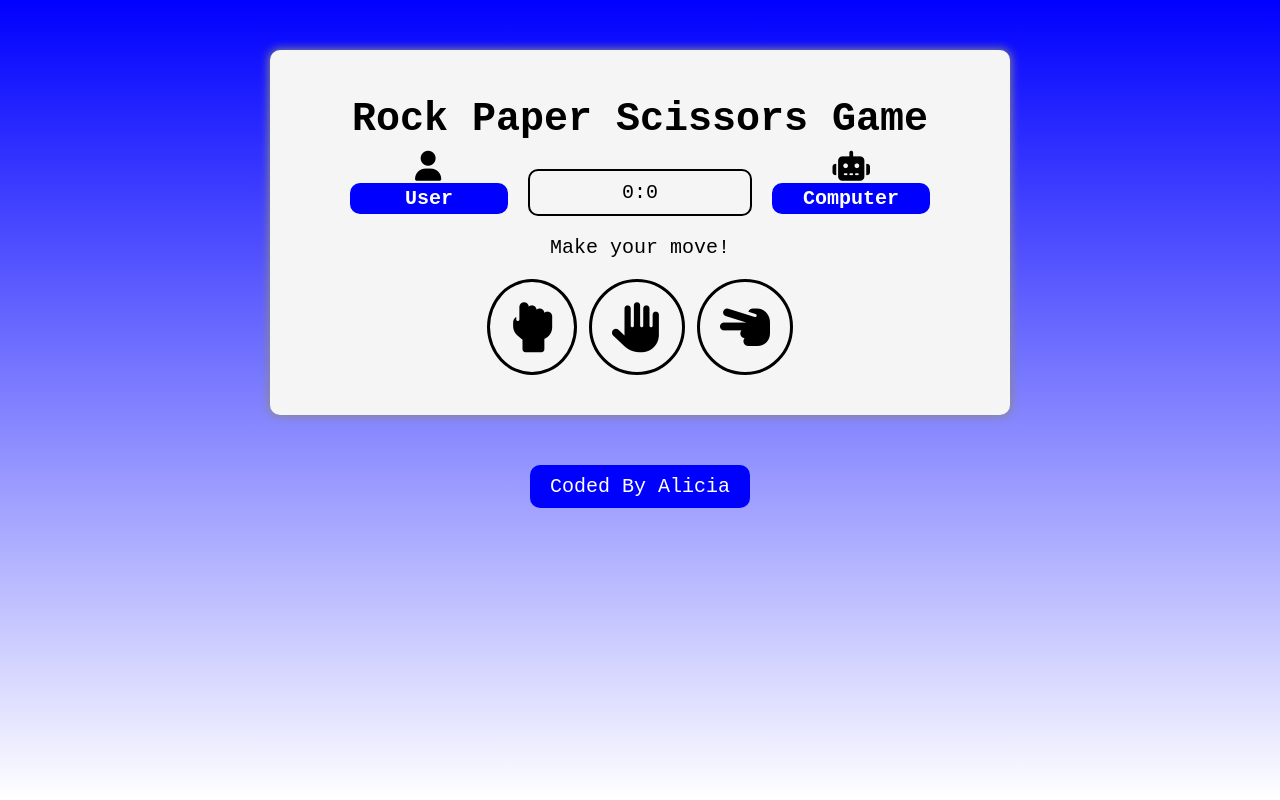
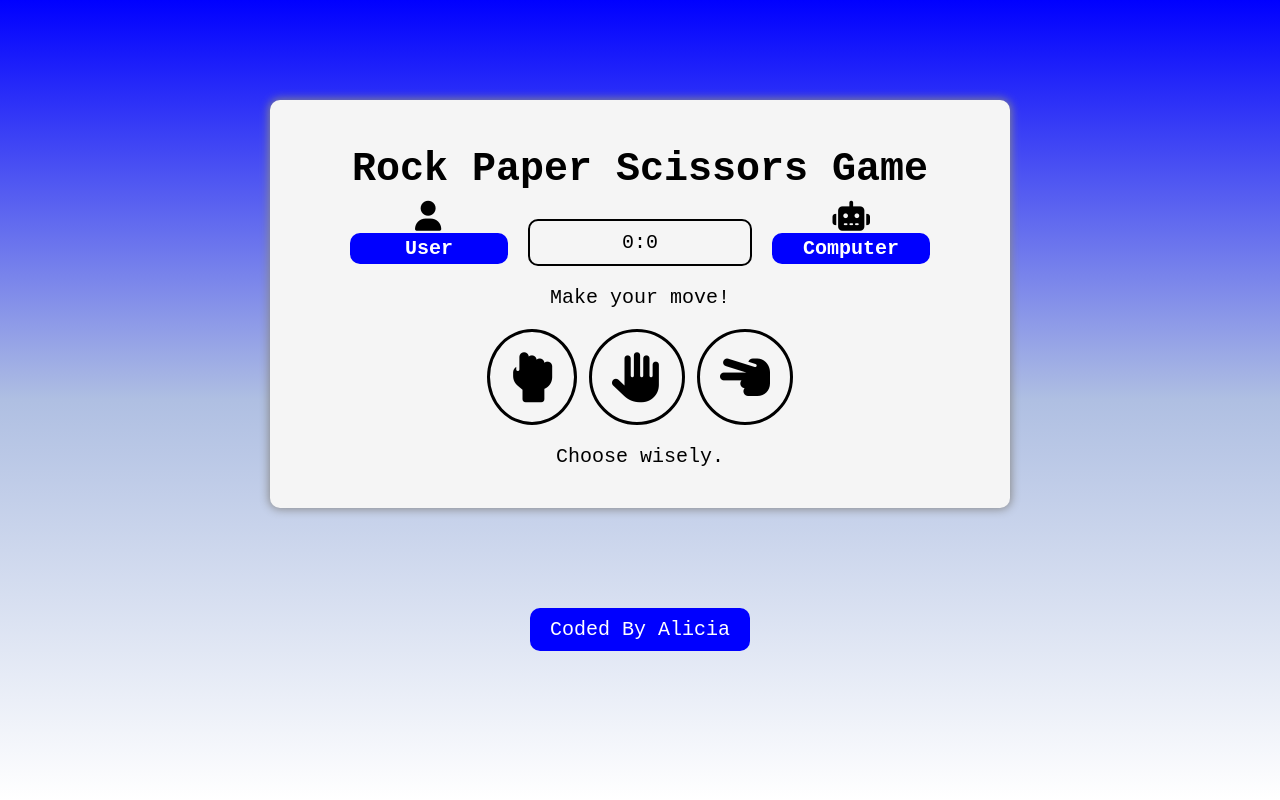
Before and after one commit to surisou/RPSgame, a plain HTML site: page index.html in a window 1280 px wide. Drawn offline with Linux system fonts and the light colour scheme.

Commit message:
Update index.html

```diff
--- a/index.html
+++ b/index.html
@@ -7,25 +7,21 @@
             .container {
                 background-color: whitesmoke;
                 width: 700px;
-                margin: 50px auto;
-                padding: 20px;
+                margin: 100px auto;
+                padding: 020px;
                 box-shadow: 0px 0px 10px 1px #888888;
                 border-radius: 10px;
+                text-align: center;
             }
 
             body {
-                background-image: linear-gradient(blue, white);
+                background-image: linear-gradient(blue, rgb(175, 191, 226), white);
                 background-repeat: no-repeat;
                 font-family: monospace;
                 font-size: 20px;
             }
 
-            header {
-                text-align: center;
-            }
-
             .scoreboard {
-                text-align: center;
                 border: black 2px solid;
                 border-radius: 10px;
                 width: 200px;
@@ -69,14 +65,6 @@
                 font-size: 30px;
             }
 
-            .result {
-                text-align: center;
-            }
-
-            .choices {
-                text-align: center;
-            }
-
             .choice {
                 font-size: 50px;
                 display: inline-block;
@@ -92,17 +80,13 @@
                 transition: all 0.5s ease;
             }
 
-            #message {
-                text-align: center;
-            }
-
             footer {
                 text-align: center;
                 padding: 10px;
                 background-color: blue;
                 color: white;
                 width: 200px;
-                margin: 20px auto;
+                margin: auto;
                 border-radius: 10px;
             }
         </style>
@@ -142,7 +126,7 @@
             </div>
 
             <div class="result">
-                <p></p>
+                <p>Choose wisely.</p>
             </div>
 
        </div>
@@ -150,5 +134,6 @@
 
     <footer>
         Coded By Alicia
+        <script src="app.js"></script>
     </footer>
 </html>
```
